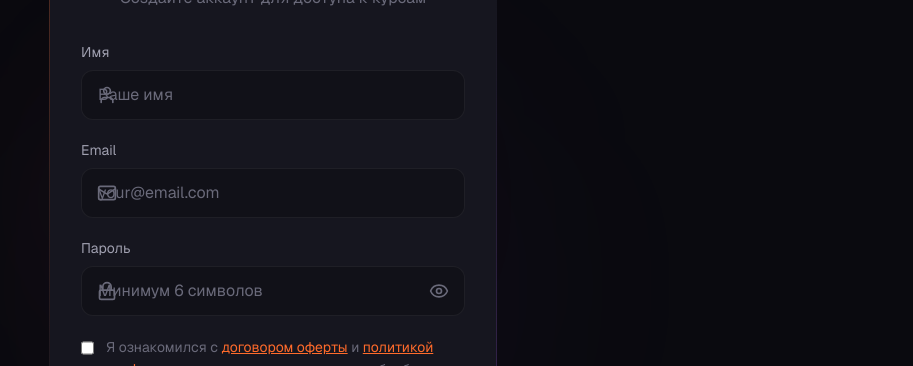
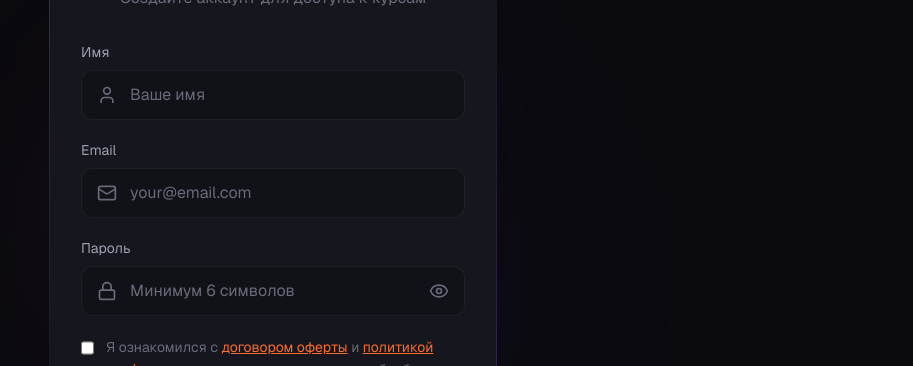
Before and after one commit to VidyakovD/StudiyaChe, a Next.js app: page /auth/register in a window 1280 px wide. Shown: the part 182-548 px from the top of the page, without its empty margins (367-1280 px from the left). Built offline with nearby package versions, Linux system fonts and the light colour scheme.

Commit message:
Фикс: padding иконок в полях ввода (login, register, поиск)

```diff
--- a/src/app/auth/login/page.tsx
+++ b/src/app/auth/login/page.tsx
@@ -78,7 +78,7 @@ export default function LoginPage() {
                     onChange={(e) => setEmail(e.target.value)}
                     placeholder="your@email.com"
                     required
-                    className="input-dark pl-12"
+                    className="input-dark !pl-12"
                   />
                 </div>
               </div>
@@ -93,7 +93,7 @@ export default function LoginPage() {
                     onChange={(e) => setPassword(e.target.value)}
                     placeholder="Введите пароль"
                     required
-                    className="input-dark pl-12 pr-12"
+                    className="input-dark !pl-12 !pr-12"
                   />
                   <button
                     type="button"
--- a/src/app/auth/register/page.tsx
+++ b/src/app/auth/register/page.tsx
@@ -85,7 +85,7 @@ export default function RegisterPage() {
                     onChange={(e) => setName(e.target.value)}
                     placeholder="Ваше имя"
                     required
-                    className="input-dark pl-12"
+                    className="input-dark !pl-12"
                   />
                 </div>
               </div>
@@ -100,7 +100,7 @@ export default function RegisterPage() {
                     onChange={(e) => setEmail(e.target.value)}
                     placeholder="your@email.com"
                     required
-                    className="input-dark pl-12"
+                    className="input-dark !pl-12"
                   />
                 </div>
               </div>
@@ -116,7 +116,7 @@ export default function RegisterPage() {
                     placeholder="Минимум 6 символов"
                     required
                     minLength={6}
-                    className="input-dark pl-12 pr-12"
+                    className="input-dark !pl-12 !pr-12"
                   />
                   <button
                     type="button"
--- a/src/app/globals.css
+++ b/src/app/globals.css
@@ -260,7 +260,10 @@ body {
   background: var(--bg-secondary);
   border: 1px solid var(--border-color);
   border-radius: 12px;
-  padding: 12px 16px;
+  padding-top: 12px;
+  padding-bottom: 12px;
+  padding-left: 16px;
+  padding-right: 16px;
   color: var(--text-primary);
   transition: all 0.3s ease;
   width: 100%;
```
